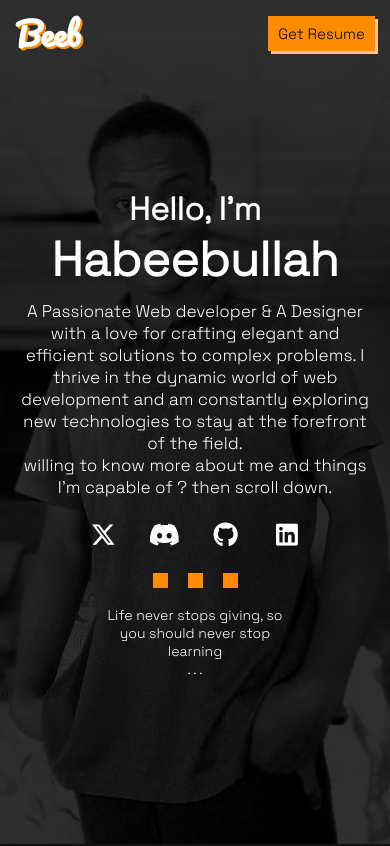
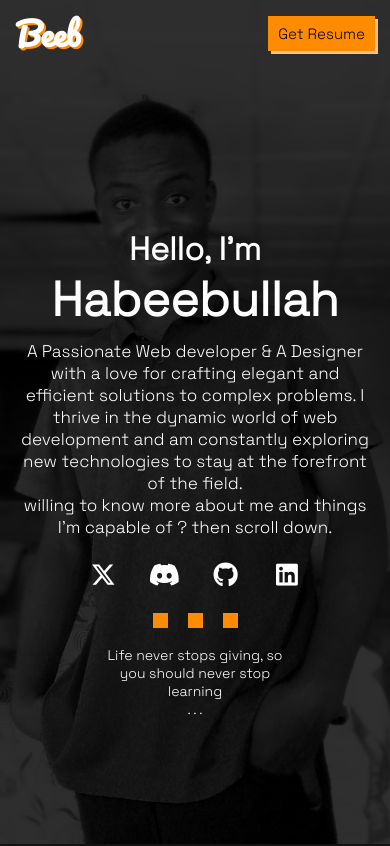
Before and after one commit to HabeebOpe/My-portfolio, a plain HTML site: page index.html in a window 390 px wide. Shown: the top 846 px of the page. Drawn offline with Linux system fonts and the light colour scheme.

Commit message:
update style.css

```diff
--- a/style.css
+++ b/style.css
@@ -95,6 +95,7 @@ body {
   flex-direction: column;
   justify-content: center;
   padding: 0 20%;
+  margin-top: 100px;
 }
 
 .name-intro {
@@ -189,7 +190,7 @@ body {
     padding: 5px 15px;
   }
   .home-text {
-    padding: 30px 15px 0 15px;
+    padding: 10px 15px 0 15px;
   }
 
 }
```
